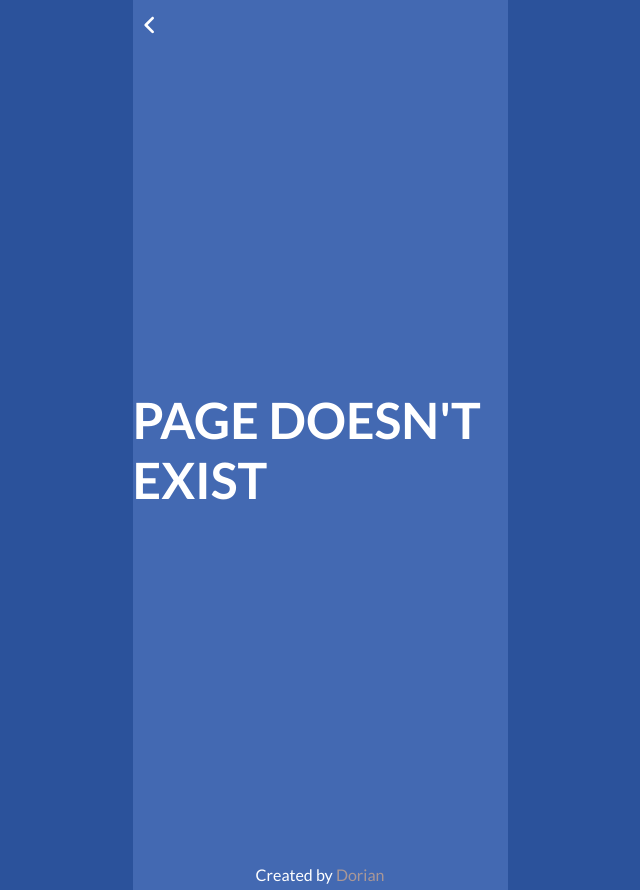
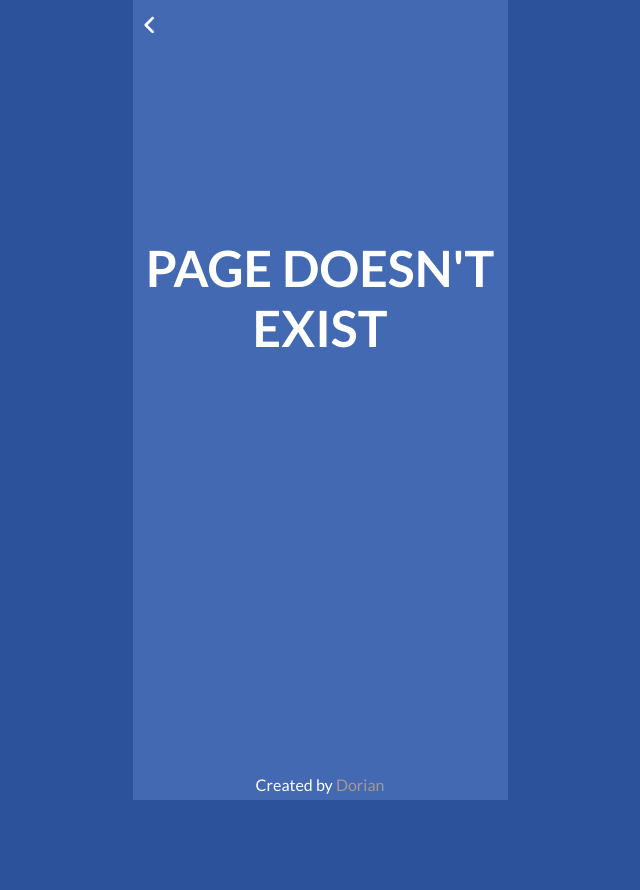
Before and after one commit to dodoburner/City-Air-Pollution-Data, a React (Create React App) app: page /direct-search/1 in a window 1280 px wide. Shown: the whole page, without its empty margins (320-960 px from the left). After the commit the page ends 800 px from the top, so only its background shows below. Built offline with nearby package versions, Linux system fonts and the light colour scheme.

Commit message:
Minor bug and css fixes

```diff
--- a/src/redux/citiesSlice.js
+++ b/src/redux/citiesSlice.js
@@ -19,7 +19,7 @@ export default createSlice({
   extraReducers: (builder) => {
     builder.addCase('cities/getCityData/fulfilled', (state, action) => {
       const city = state.find((city) => city.name === action.payload.name);
-      city.info = action.payload.results;
+      if (city) city.info = action.payload.results;
     });
 
     builder.addCase('cities/getCities/fulfilled', (state, action) => {
--- a/src/styles/City.css
+++ b/src/styles/City.css
@@ -98,10 +98,8 @@ h3 span {
 
 .no-page {
   font-size: 50px;
-  display: flex;
-  align-items: center;
-  justify-content: center;
-  height: 100vh;
+  text-align: center;
   color: white;
   font-weight: bold;
+  margin-top: 50%;
 }
```
